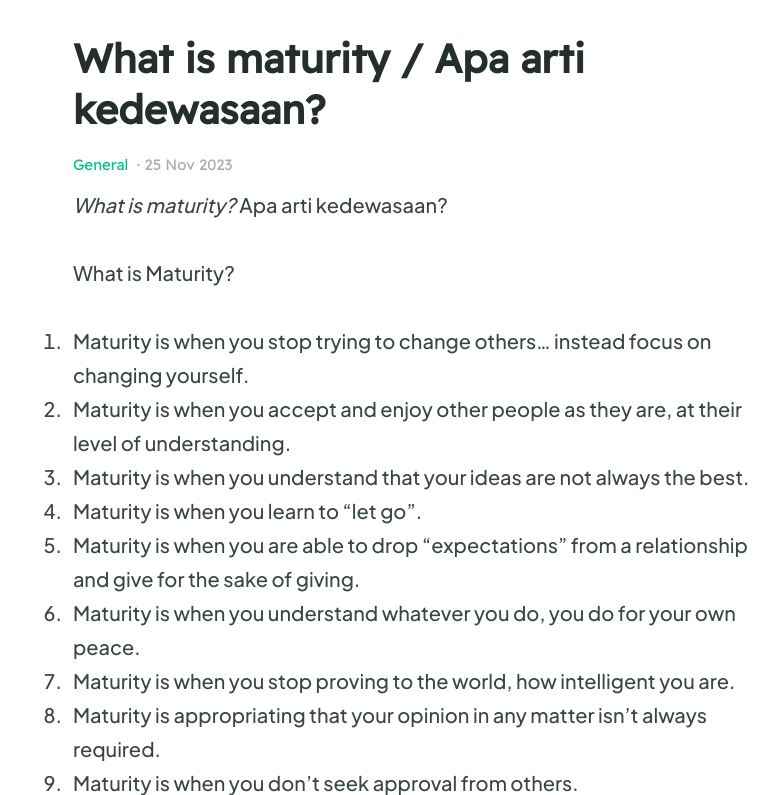
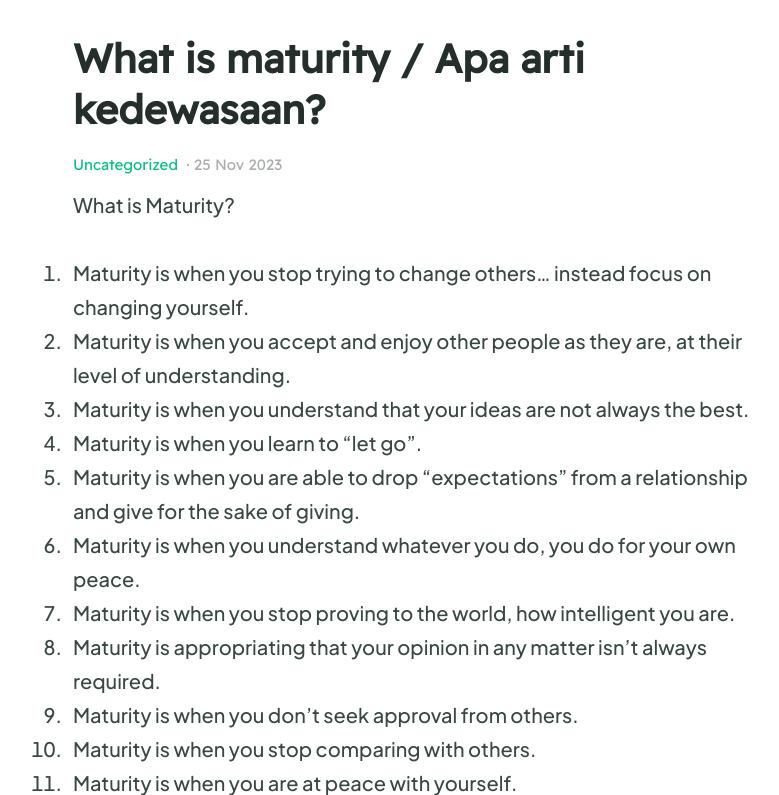
Before and after one commit to yudhaharton/yudhaharton.github.io, a Jekyll site: the page built from _posts/2023-11-25-what-is-maturity.md, in a window 1280 px wide and 900 px high, scrolled down 307 px, cut to the strip 105-900 px from the top of the window. Shown: the whole strip, without its empty margins (210-989 px from the left). Built offline with Jekyll 4.4.1, drawn with Linux system fonts in a browser that asks for light colours.

Commit message:
Update 2023-11-25-what-is-maturity.md

```diff
--- a/_posts/2023-11-25-what-is-maturity.md
+++ b/_posts/2023-11-25-what-is-maturity.md
@@ -1,12 +1,9 @@
 ---
 title: What is maturity / Apa arti kedewasaan?
 categories:
-- General
+- Uncategorized
 feature_image: "https://i.ibb.co/ZXSBvCY/maturity.jpg"
 ---
-
-_What is maturity?_
-Apa arti kedewasaan?
 
 <!-- more -->
 
```
